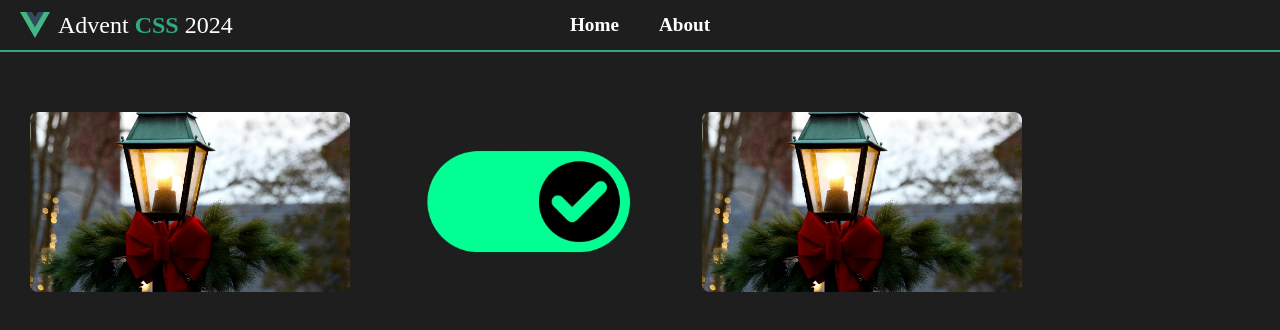
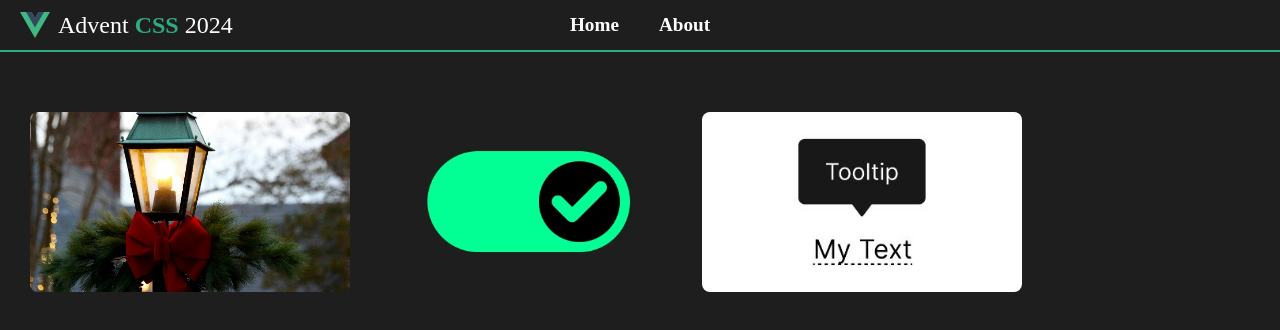
Before and after one commit to Zuhaitz/advent-css-2024, a Vue app: page / in a window 1280 px wide. Shown: the top 330 px of the page. Built offline with nearby package versions, Linux system fonts and the light colour scheme.

Commit message:
challenge 3 image added

```diff
--- a/src/views/HomeView.vue
+++ b/src/views/HomeView.vue
@@ -2,6 +2,7 @@
   import { RouterLink } from "vue-router";
   import galleryPhoto from "../assets/images/challenge1/photo1.jpg";
   import checkboxPhoto from "../assets/images/challenge2/challenge2-screen.jpg";
+  import tooltipPhoto from "../assets/images/challenge3/challenge3-screen.jpg";
 </script>
 
 <template>
@@ -15,7 +16,7 @@
       <p>2 - CSS Only Toggle</p>
     </RouterLink>
     <RouterLink to="/challenge3" class="project-link">
-      <img :src="galleryPhoto" alt="Challenge 3" />
+      <img :src="tooltipPhoto" alt="Challenge 3" />
       <p>3 - CSS Only Tooltip</p>
     </RouterLink>
   </div>
```
Also changed, not shown: src/assets/images/challenge3/challenge3-screen.jpg (added).
